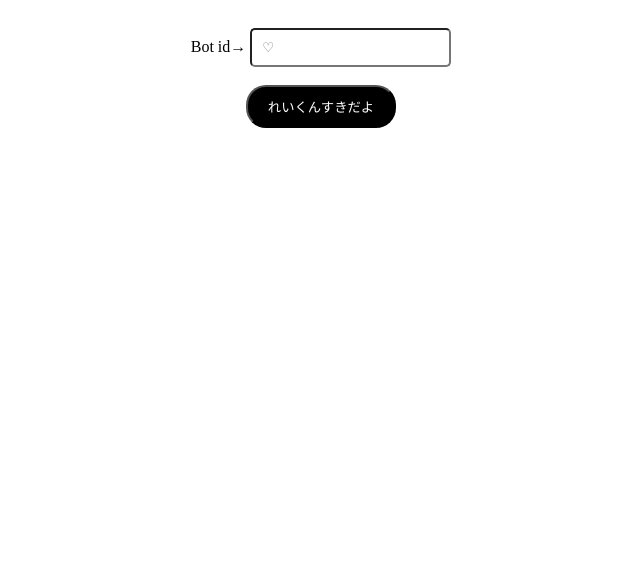
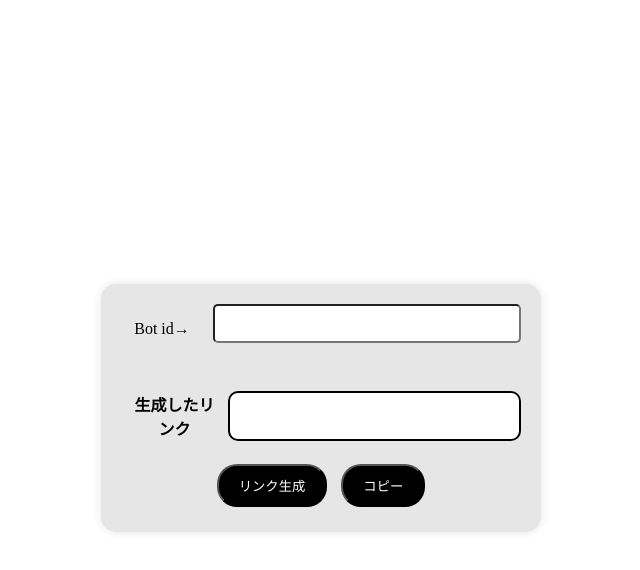
Before and after one commit to taikoyaki150141/Reikunsukidayo, a plain HTML site: page index.html in a window 1280 px wide. Shown: the whole page, without its empty margins (319-959 px from the left). Drawn offline with Linux system fonts and the light colour scheme.

Commit message:
Update index.html

```diff
--- a/index.html
+++ b/index.html
@@ -1,21 +1,136 @@
-<!DOCTYPE html> <html> <head> <style> body { text-align: center; background-color: rgb(255, 255, 255); }
+<!DOCTYPE html>
+<html>
+<head>
+    <style>
+        body {
+            text-align: center;
+            background-color: rgb(255, 255, 255);
+        }
         input {
             border-radius: 5px;
             padding: 10px;
+            width: 370px; /* Adjusted width */
+            box-sizing: border-box;
+            margin-bottom: 10px;
         }
-
         button {
             border-radius: 20px;
             background-color: rgb(0, 0, 0);
             color: rgb(255, 255, 255);
             padding: 10px 20px;
+            margin: 5px;
+        }
+        .output-wrapper {
+            display: flex;
+            align-items: center;
+            justify-content: center;
+            margin-top: 10px;
+        }
+        .output-container {
+            border: 2px solid rgb(0, 0, 0);
+            border-radius: 10px;
+            padding: 10px;
+            display: inline-block;
+            width: 370px; /* Adjusted width */
+            height: 50px;
+            overflow: hidden;
+            box-sizing: border-box;
+            background-color: rgb(255, 255, 255);
+            margin-left: 10px;
+            display: flex;
+            align-items: center;
+        }
+        .generated-link-label {
+            color: rgb(0, 0, 0);
+            font-weight: bold;
+            font-size: 16px;
+            margin-left: 10px;
+        }
+        .container {
+            display: flex;
+            flex-direction: column;
+            align-items: center;
+            justify-content: center;
+            height: 100vh;
+            background-color: rgb(255, 255, 255);
+        }
+        .label-container {
+            display: flex;
+            align-items: center;
+            justify-content: flex-end; /* Right align */
+            width: 400px; /* Adjusted width */
+            margin-bottom: 10px;
+            margin-left: auto; /* Right margin */
+        }
+        .label-container label {
+            margin-right: 10px;
+            color: rgb(0, 0, 0);
+            width: 100px;
+            font-size: 16px;
+        }
+        .form-container {
+            display: inline-block;
+            background-color: rgb(230, 230, 230);
+            padding: 20px;
+            border-radius: 15px;
+            box-shadow: 0px 0px 10px rgba(0, 0, 0, 0.1);
+            width: 400px; /* Adjusted width */
+        }
+        .output-container a {
+            color: rgb(0, 0, 0);
         }
     </style>
+</head>
+<body>
+    <div class="container">
+        <div class="form-container">
+            <div class="label-container">
+                <label for="client_id">Bot id→</label>
+                <input type="text" id="client_id">
+            </div>
+            <br>
+            <div class="output-wrapper">
+                <span class="generated-link-label">生成したリンク</span>
+                <div class="output-container">
+                    <p id="output_url" style="color: rgb(0, 0, 0); margin: 0;"></p>
+                </div>
+            </div>
+            <br>
+            <button onclick="generateURL()">リンク生成</button>
+            <button onclick="copyURL()">コピー</button>
+        </div>
+    </div>
+    <script>
+        function generateURL() {
+            var clientID = document.getElementById("client_id").value;
+            var url = `https://discord.com/oauth2/authorize?client_id=${clientID}&permissions=1100316985344&scope=bot%20applications.commands`;
+            document.getElementById("output_url").innerHTML = `<a href="${url}" target="_blank">${url}</a>`;
+        }
 
-    </head> <body> <div style="display: inline-block; background-color: rgb(255, 255, 255); padding: 20px;">
-    <label for="client_id" style="color: rgb(0, 0, 0);">Bot id→</label>
-    <input type="text" id="client_id" placeholder="♡"><br><br>
+        function copyURL() {
+            var outputUrlElement = document.getElementById("output_url");
+            var link = outputUrlElement.innerText;
 
-    <button onclick="generateURL()">れいくんすきだよ</button>
-
-    <p id="output_url" style="color: rgb(0, 0, 0);"></p> </div> <script> function generateURL() { var clientID = document.getElementById("client_id").value; var url = `https://discord.com/oauth2/authorize?client_id=${clientID}&permissions=1100316985344&scope=bot%20applications.commands`; document.getElementById("output_url").innerHTML = `<a href="${url}" target="_blank" style="color: blue;">${url}</a>`; } </script> </body> </html>
+            if (!navigator.clipboard) {
+                var textArea = document.createElement("textarea");
+                textArea.value = link;
+                document.body.appendChild(textArea);
+                textArea.focus();
+                textArea.select();
+                try {
+                    document.execCommand('copy');
+                } catch (err) {
+                    console.error('Fallback: Oops, unable to copy', err);
+                }
+                document.body.removeChild(textArea);
+            } else {
+                navigator.clipboard.writeText(link).then(function() {
+                    console.log('Async: Copying to clipboard was successful!');
+                }, function(err) {
+                    console.error('Async: Could not copy text: ', err);
+                });
+            }
+        }
+    </script>
+</body>
+</html>
```
Lines whose indentation alone changed are shown as unchanged.
